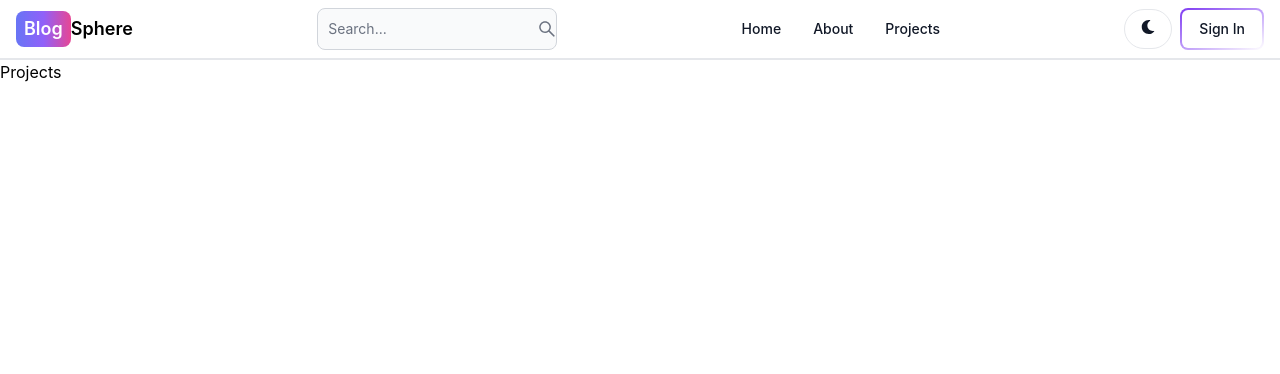
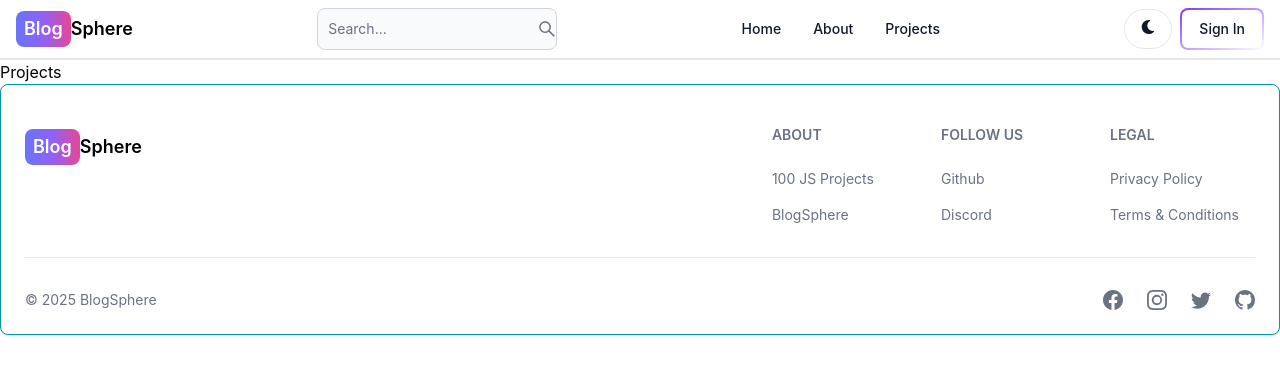
Before and after one commit to Akshara243/mern-blog, a React (Vite) app in the folder client/: page /projects in a window 1280 px wide. Shown: the top 374 px of the page. Built offline with nearby package versions, Linux system fonts and the light colour scheme.

Commit message:
create and add the footer component

```diff
--- a/client/src/App.jsx
+++ b/client/src/App.jsx
@@ -2,10 +2,11 @@ import { BrowserRouter, Routes, Route } from 'react-router-dom'
 import Home from './pages/Home'
 import About from './pages/About'
 import SignIn from './pages/SignIn'
-import SignUp from './pages/Signup'
+import SignUp from './pages/SignUp'
 import Dashboard from './pages/Dashboard'
 import Projects from './pages/Projects'
 import Header from './components/Header'
+import Footer from './components/Footer'
 
 export default function App() {
   return (
@@ -18,9 +19,8 @@ export default function App() {
         <Route path="/sign-up" element={<SignUp />} />
         <Route path="/dashboard" element={<Dashboard />} />
         <Route path="/projects" element={<Projects />} />
-
       </Routes>
-
+      <Footer />
     </BrowserRouter>
-  )
+  );
 }
--- /dev/null
+++ b/client/src/components/Footer.jsx
@@ -0,0 +1,89 @@
+import { Footer } from "flowbite-react";
+import { Link } from "react-router-dom";
+import { BsFacebook, BsInstagram, BsTwitter, BsGithub, BsTwitterX } from 'react-icons/bs';
+
+export default function FooterCom() {
+  return (
+    <Footer container className='border border-t-8 border-teal-500'>
+        <div className="w-full max-w-7xl mx-auto">
+            <div className="grid w-full justify-between sm:flex md:grid-cols-1">
+                    <div className="mt-5 ">
+                    <Link to="/" className='flex items-center text-lg
+        font-semibold dark:text-white'>
+            <span className='px-2 py-1 bg-gradient-to-r from-indigo-500
+            via-purple-500 to-pink-500 rounded-lg text-white text-base sm:text-lg'>Blog</span>
+            Sphere
+                    </Link>
+                    </div>
+                    <div className="grid grid-cols-2 gap-8 mt-4 sm:grid-cols-3
+                    sm:gap-6">
+                        <div>
+                        <Footer.Title title='About' />
+                        <Footer.LinkGroup col>
+                            <Footer.Link
+                                  href='https://www.100jsprojects.com'
+                                  target='_blank'
+                                  rel='noopener noreferrer'
+                            >
+                                100 JS Projects
+                            </Footer.Link>
+                            <Footer.Link
+                                  href='/about'
+                                  target='_blank'
+                                  rel='noopener noreferrer'
+                            >
+                                BlogSphere
+                            </Footer.Link>
+                        </Footer.LinkGroup>
+                        </div>
+                        <div>
+                        <Footer.Title title='Follow us' />
+                        <Footer.LinkGroup col>
+                            <Footer.Link
+                                  href='https://www.github.com/Akshara243'
+                                  target='_blank'
+                                  rel='noopener noreferrer'
+                            >
+                                Github
+                            </Footer.Link>
+                            <Footer.Link
+                                  href='#'
+                            >
+                                Discord
+                            </Footer.Link>
+                        </Footer.LinkGroup>
+                        </div>
+                        <div>
+                        <Footer.Title title='Legal' />
+                        <Footer.LinkGroup col>
+                            <Footer.Link
+                                  href='#'
+                                  target='_blank'
+                                  rel='noopener noreferrer'
+                            >
+                               Privacy Policy
+                            </Footer.Link>
+                            <Footer.Link
+                                  href='#'
+                            >
+                                Terms &amp; Conditions
+                            </Footer.Link>
+                        </Footer.LinkGroup>
+                        </div>
+                    </div>
+            </div>
+            <Footer.Divider />
+            <div className="w-full sm:flex sm:items-center sm:justify-between">
+                <Footer.Copyright href='#' by="BlogSphere" year={new Date().
+                    getFullYear()}/>
+                    <div className="flex gap-6 sm:mt-0 mt-4 sm:justify-center">
+                        <Footer.Icon href='#' icon={BsFacebook}/>
+                        <Footer.Icon href='#' icon={BsInstagram}/>
+                        <Footer.Icon href='#' icon={BsTwitter}/>
+                        <Footer.Icon href='https://github.com/Akshara243' icon={BsGithub}/>
+                    </div>
+            </div>
+        </div>
+    </Footer>
+  )
+}
```
